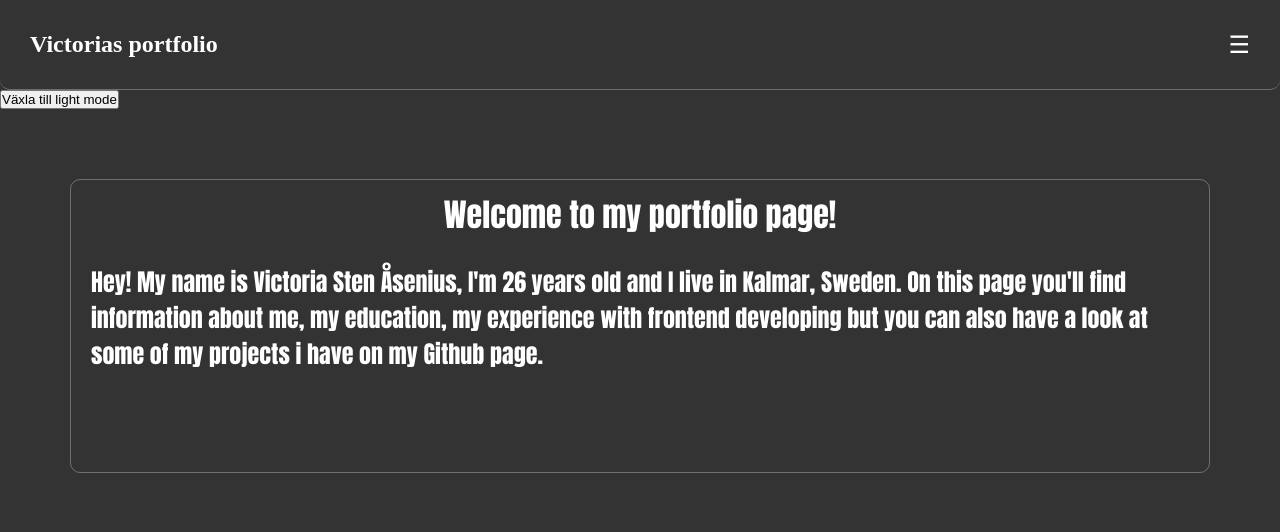
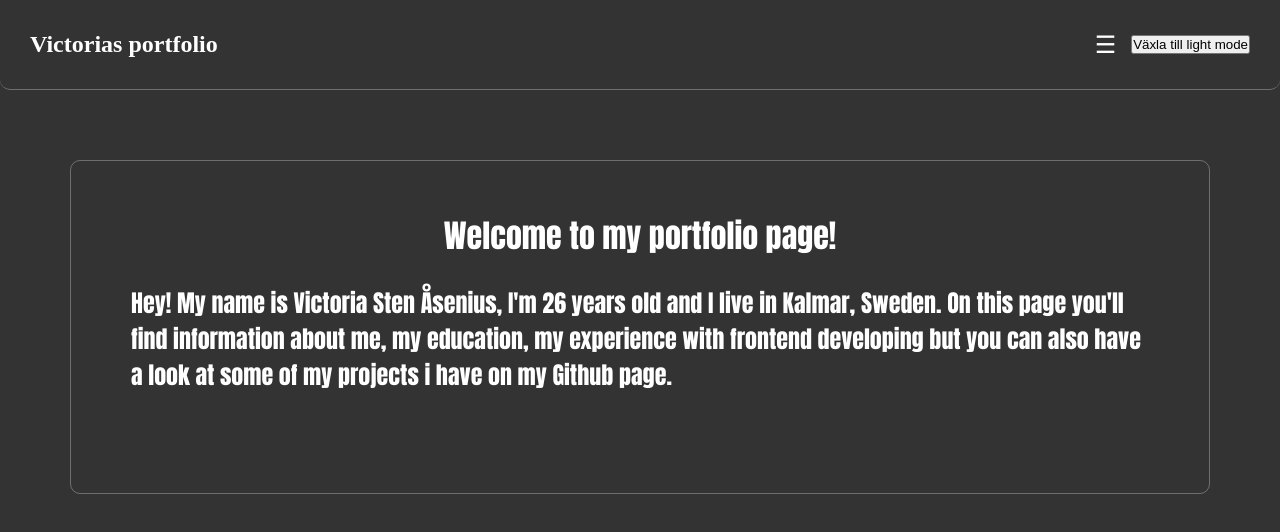
Before and after one commit to vickanS/Reactify-Portfolio, a React (Vite) app: page / in a window 1280 px wide. Shown: the top 532 px of the page. Built offline with nearby package versions, Linux system fonts and the light colour scheme.

Commit message:
Some changes with the ThemeSwitch button
Moved the ThemeSwitch button to the nav

```diff
--- a/src/App.jsx
+++ b/src/App.jsx
@@ -8,7 +8,7 @@ import Home from "./pages/Home"
 import Contact from "./pages/Contact"
 import About from './pages/About'
 import Projects from './pages/Projects'
-import ThemeSwitcher from './components/Theme'
+
 import './styles/Theme.css'
 
 function App() {
@@ -26,7 +26,6 @@ function AppContent() {
     <div className={theme}>
       <BrowserRouter>
         <Nav />
-        <ThemeSwitcher />
         <Routes>
           <Route index path="/" element={<Home />} />
           <Route path="/about" element={<About />} />
--- a/src/components/Nav.jsx
+++ b/src/components/Nav.jsx
@@ -1,6 +1,8 @@
 import { Link } from "react-router-dom"
 import { useState } from "react"
 import "../styles/Nav.css"
+import ThemeSwitcher from "./Theme"
+import "../styles/Theme.css"
 
 
 const Nav = () => {
@@ -14,6 +16,7 @@ const Nav = () => {
     <header className="header">
       <h1 className="title">Victorias portfolio</h1>
       <button className="hamburger" onClick={toggleMenu}>☰</button>
+      <ThemeSwitcher className="theme-switcher" />
       {isOpen && (
         <div className="overlay" onClick={toggleMenu}>
           <nav className="nav">
--- a/src/styles/About.css
+++ b/src/styles/About.css
@@ -9,12 +9,11 @@ margin: 40px;
 
 .abtme {
     display: flex;
-    justify-content: flex-start;
+    justify-content: center;
     width: 100%;
 }
 
 .abtmeheader {
-
     font-size: 40px;
     font-style: italic;
     font-weight: 700;
--- a/src/styles/Home.css
+++ b/src/styles/Home.css
@@ -6,7 +6,7 @@
     justify-content: center;
     align-items: center;
     margin: 70px;
-    padding: 10px;
+    padding: 50px;
     padding-bottom: 100px;
     border: solid rgba(169, 169, 169, 0.5);
     border-radius: 10px;
--- a/src/styles/Nav.css
+++ b/src/styles/Nav.css
@@ -1,7 +1,6 @@
 .header {
     width: 100vw;
     height: 90px;
-
     display: flex;
     justify-content: space-between;
     align-items: center;
@@ -44,6 +43,8 @@
 }
 
 .hamburger {
+  margin-left: auto;
+  margin-right: 15px;
     background: none;
     border: none;
     color: #fff;
@@ -62,7 +63,7 @@
   .overlay {
     position: absolute;
     top: 60px;
-    right: 20px;
+    right: 150px;
     width: 200px;
     height: 300px;
     background-color: rgba(0, 0, 0, 0.7);
```
